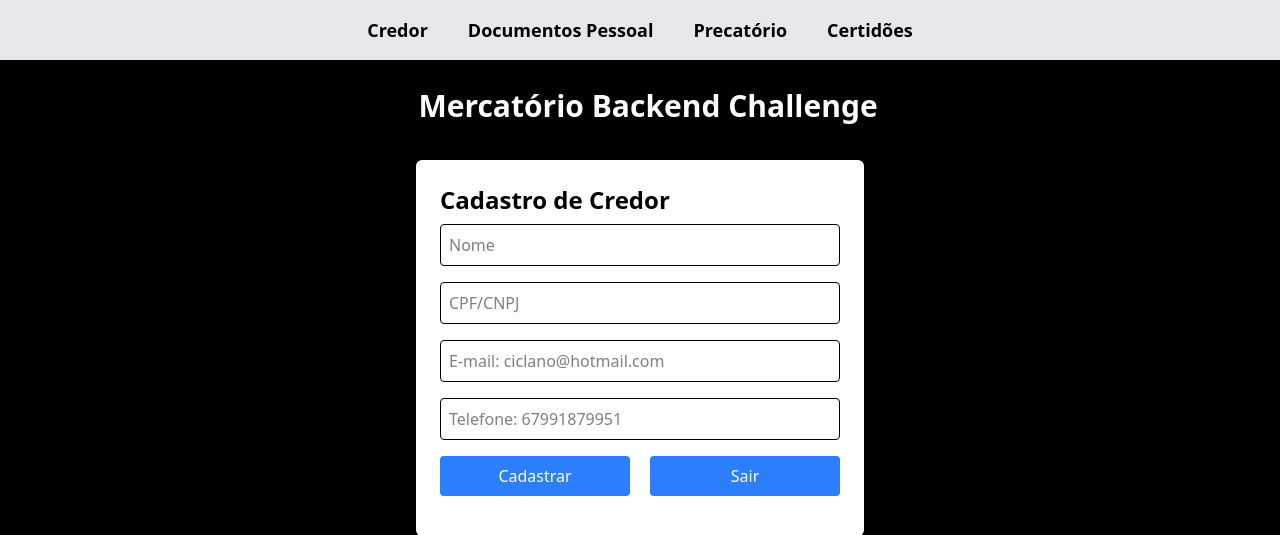
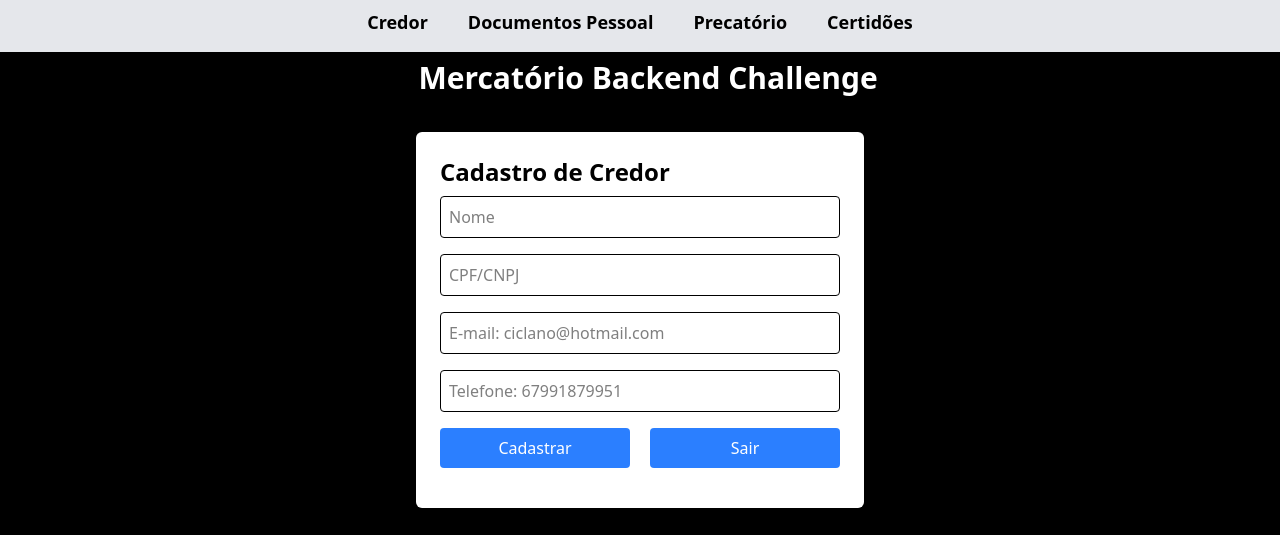
Before and after one commit to Chyod-s/api-precatory-creditor, a Flask app: template src/api_main/templates/pages/credor.html in a window 1280 px wide. Shown: the top 535 px of the page. Run offline with Flask 3, Linux system fonts and the light colour scheme; the template is opened without the code that fills it, so the values that code supplies are empty; parts of the project's set-up code (start-up, migrations or seed data) failed here and were passed over.

Commit message:
feat: ajustar altura do menu de navegação e melhorar estilo do cabeçalho

```diff
--- a/src/api_main/static/js/base/navBar.js
+++ b/src/api_main/static/js/base/navBar.js
@@ -21,6 +21,6 @@ document.addEventListener('DOMContentLoaded', async () => {
         navLogout.classList.remove('hidden');
         navLogout.classList.add('block');
 
-        navLogout.classList.add('h-6');
+        navLogout.classList.add('h-4');
     }
 });
--- a/src/api_main/templates/layouts/base.html
+++ b/src/api_main/templates/layouts/base.html
@@ -14,12 +14,12 @@
     <body class="bg-black text-white m-0 p-0 font-sans">
 
     <header class="w-full bg-gray-200 text-black font-bold py-4">
-    <nav id="user-login" class="flex justify-center px-4 " aria-label="Credor">
-        <div class="flex flex-wrap justify-center gap-x-10 gap-y-2 max-w-screen-xl w-full">
-        <a href="/credor" class="text-lg hover:text-gray-500 focus:outline-none focus:ring-2 focus:ring-gray-500">Credor</a>
-        <a href="/documentos" class="text-lg hover:text-gray-500 focus:outline-none focus:ring-2 focus:ring-gray-500">Documentos Pessoal</a>
-        <a href="/precatorio" class="text-lg hover:text-gray-500 focus:outline-none focus:ring-2 focus:ring-gray-500">Precatório</a>
-        <a href="/certidao" class="text-lg hover:text-gray-500 focus:outline-none focus:ring-2 focus:ring-gray-500">Certidões</a>
+    <nav id="user-login" class="fixed top-0 left-0 right-0 z-50 flex justify-center px-4 bg-gray-200 shadow h-13" aria-label="Credor">
+        <div class="flex flex-wrap justify-center gap-x-10 gap-y-2 max-w-screen-xl w-full mt-2">
+            <a href="/credor" class="text-lg hover:text-gray-500 focus:outline-none focus:ring-2 focus:ring-gray-500">Credor</a>
+            <a href="/documentos" class="text-lg hover:text-gray-500 focus:outline-none focus:ring-2 focus:ring-gray-500">Documentos Pessoal</a>
+            <a href="/precatorio" class="text-lg hover:text-gray-500 focus:outline-none focus:ring-2 focus:ring-gray-500">Precatório</a>
+            <a href="/certidao" class="text-lg hover:text-gray-500 focus:outline-none focus:ring-2 focus:ring-gray-500">Certidões</a>
         </div>
     </nav>
 
```
